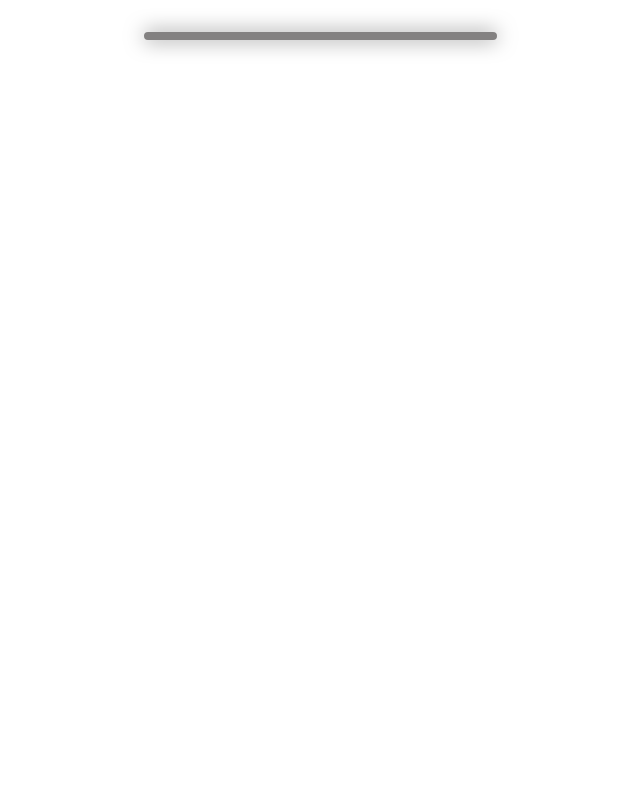
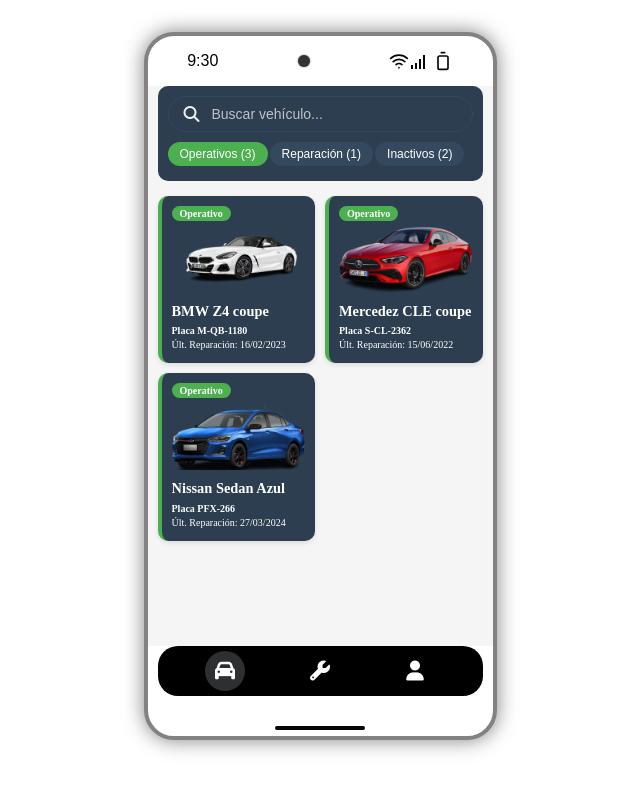
Before and after one commit to EfrenMV/Software-vue, a Vue app: page /hotwhe in a window 1280 px wide. Before the commit this address had no page. Shown: the top 792 px of the page, without its empty margins (320-960 px from the left). Built offline with nearby package versions, Linux system fonts and the light colour scheme.

Commit message:
no me lo borren (otra vez)

```diff
--- a/src/components/Menu.vue
+++ b/src/components/Menu.vue
@@ -3,7 +3,7 @@
       <div class="Menu">
         <div class="icon-container">
           <!-- Carro -->
-          <router-link to="/vehiculos" class="icon-link" :class="{ active: $route.path === '/vehiculos' }">
+          <router-link to="/hotwhe" class="icon-link" :class="{ active: $route.path === '/hotwhe' }">
           <i class="fas fa-car icon"></i>
         </router-link>
 
--- a/src/router/index.js
+++ b/src/router/index.js
@@ -42,6 +42,11 @@
   path: '/Detallesvehi',
   name: 'VehiculoDetalle',
   component: () => import('@/views/DetalleVehiculoView.vue')
+},
+{
+  path: '/hotwhe',
+  name: 'hotwhe',
+  component: () => import('@/views/carrito_hot_wheels.vue')
 }
 
  ]
```
